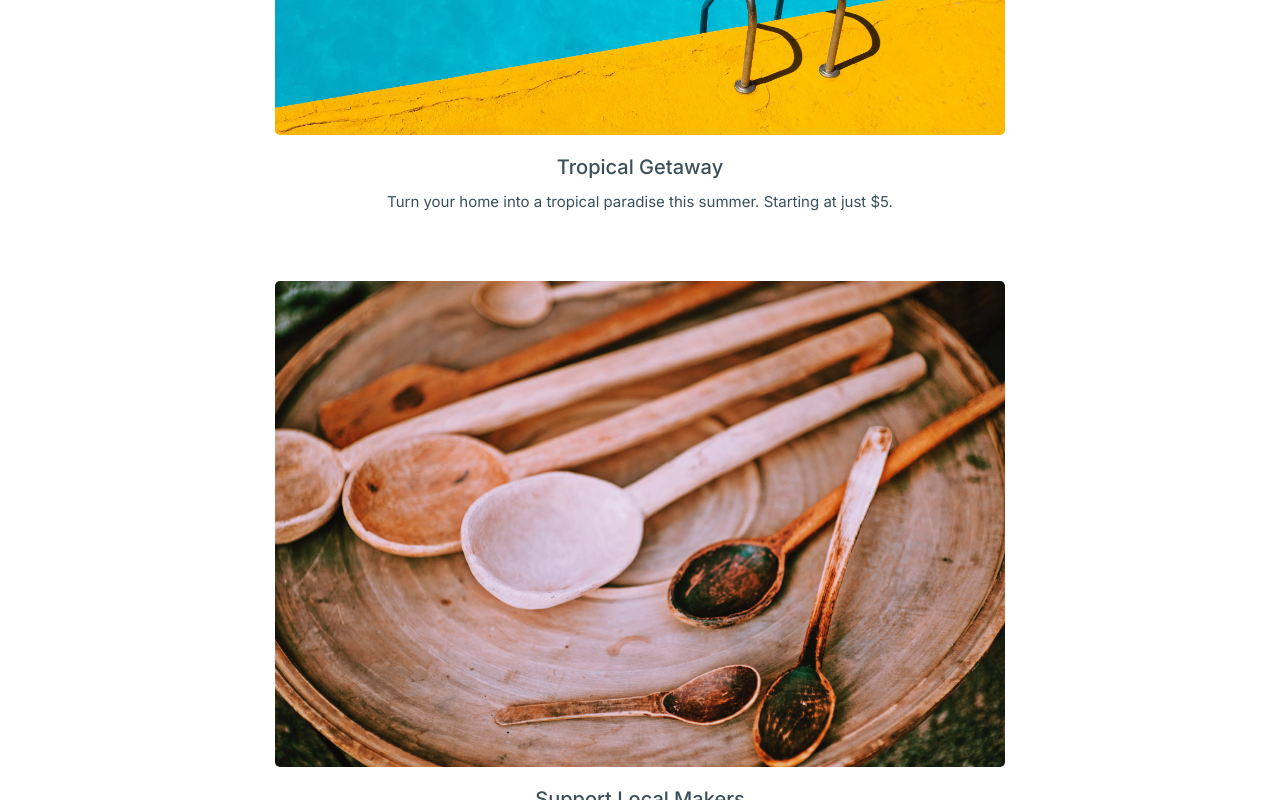
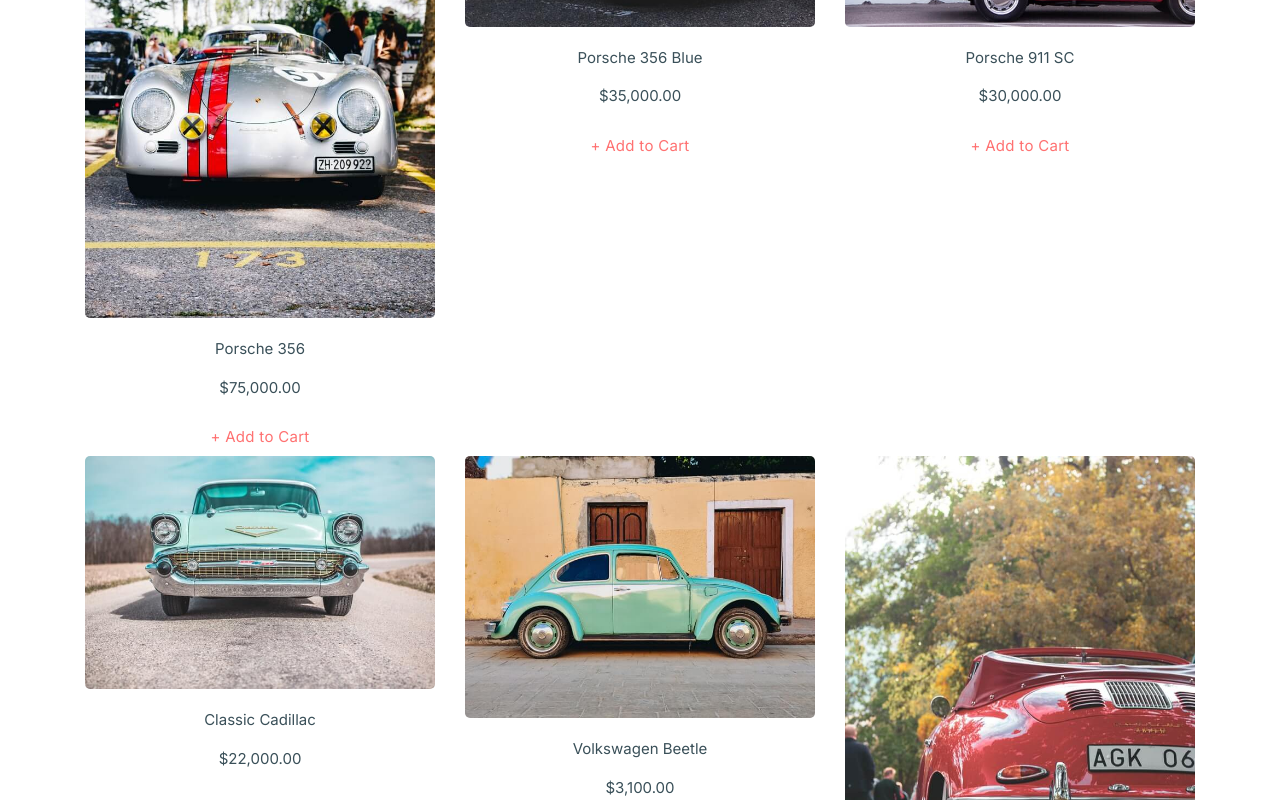
Before and after one commit to harimku/e-commerce-react, a React (Create React App) app: page /automotive in a window 1280 px wide. Before the commit this address led to /home. Shown: the part 380-1180 px from the top of the page. Built offline with nearby package versions, Linux system fonts and the light colour scheme.

Commit message:
Automotive Component

```diff
--- /dev/null
+++ b/src/components/AutomotiveComponent.js
@@ -0,0 +1,41 @@
+import React from 'react';
+import { Card, CardImg, CardBody, CardText, Button } from 'reactstrap';
+import { Link } from 'react-router-dom';
+
+function RenderProduct({product}) {
+    return (
+        <React.Fragment>
+            <Card>
+                <Link to={`/homedecor/${product.id}`}>
+                    <CardImg width="100%" src={product.image} alt={product.name} />
+                </Link>
+                <CardBody className="card-stuff">
+                    <CardText>{product.name}</CardText>
+                    <CardText>{product.price}</CardText>
+                </CardBody>
+                <Button className="btn-custom" color="link" type="submit" value="submit">+ Add to Cart</Button>
+            </Card>
+        </React.Fragment>
+    );
+}
+
+function Automotive(props) {
+    const automotive = props.products.map(product => {
+        return (
+            <div key={product.id} className="col-sm-6 col-md-4">
+                <RenderProduct product={product} />
+            </div>
+        );
+    });
+
+    return (
+        <div className="container">
+            <div className="row">
+                {automotive}
+            </div>
+        </div>
+    );
+}
+
+
+export default Automotive;
--- a/src/components/HeaderComponent.js
+++ b/src/components/HeaderComponent.js
@@ -81,7 +81,7 @@
                                     </NavLink>
                                 </NavItem>
                                 <NavItem>
-                                    <NavLink className="nav-link" to="/">
+                                    <NavLink className="nav-link" to="/automotive">
                                         Automotive
                                     </NavLink>
                                 </NavItem>
--- a/src/components/MainComponent.js
+++ b/src/components/MainComponent.js
@@ -3,6 +3,7 @@
 import Footer from './FooterComponent';
 import Home from './HomeComponent';
 import Homedecor from './HomedecorComponent';
+import Automotive from './AutomotiveComponent';
 import { Switch, Route, Redirect, withRouter } from 'react-router-dom'
 import { connect } from 'react-redux';
 
@@ -11,6 +12,7 @@
     return {
         homepages: state.homepages,
         homedecors: state.homedecors,
+        automotives: state.automotives,
     };
 };
 
@@ -32,6 +34,7 @@
                     <Switch>
                         <Route path='/home' component={HomePage} />
                         <Route exact path='/homedecor' render={() => <Homedecor products={this.props.homedecors} />} />
+                        <Route exact path='/automotive' render={() => <Automotive products={this.props.automotives} />} />
                         <Redirect to='/home' />
                     </Switch>
                 <Footer />
--- a/src/redux/reducer.js
+++ b/src/redux/reducer.js
@@ -1,9 +1,12 @@
 import { HOMEPAGES } from '../shared/homepages';
 import { HOMEDECORS } from '../shared/homedecors';
+import { AUTOMOTIVES } from '../shared/automotives';
 
 export const initialState = {
     homepages: HOMEPAGES,
     homedecors: HOMEDECORS,
+    automotives: AUTOMOTIVES,
+
 };
 
 export const Reducer = (state = initialState, action) => {
--- /dev/null
+++ b/src/shared/automotives.js
@@ -0,0 +1,74 @@
+export const AUTOMOTIVES = [
+    {
+        id: 0,
+        name: "Porsche 356",
+        image: "/assets/images/356.jpg",
+        price: "$75,000.00",
+        featured: true,
+        description: " "
+    },
+    {
+        id: 1,
+        name: "Porsche 356 Blue",
+        image: "/assets/images/356_.jpg",
+        price: "$35,000.00",
+        featured: true,
+        description: " "
+    },
+    {
+        id: 2,
+        name: "Porsche 911 SC",
+        image: "/assets/images/porsche.jpg",
+        price: "$30,000.00",
+        featured: false,
+        description: " "
+    },
+    {
+        id: 3,
+        name: "Classic Cadillac",
+        image: "/assets/images/cadillac.jpg",
+        price: "$22,000.00",
+        featured: false,
+        description: " "
+    },
+    {
+        id: 4,
+        name: "Volkswagen Beetle",
+        image: "/assets/images/beetle.jpg",
+        price: "$3,100.00",
+        featured: false,
+        description: " "
+    },
+    {
+        id: 5,
+        name: "2008 Porsche Carrera Cabriolet",
+        image: "/assets/images/porsche911.jpg",
+        price: "$43,000.00",
+        featured: false,
+        description: " "
+    },
+    {
+        id: 6,
+        name: "1997 Porsche 911 Turbo S",
+        image: "/assets/images/turbo.jpg",
+        price: "$80,000.00",
+        featured: false,
+        description: " "
+    },
+    {
+        id: 7,
+        name: "Harley Lowrider",
+        image: "/assets/images/harley.jpg",
+        price: "$7,900.00",
+        featured: false,
+        description: " "
+    },
+    {
+        id: 8,
+        name: "Vespa Primavera 50cc",
+        image: "/assets/images/vespa.jpg",
+        price: "$990.00",
+        featured: false,
+        description: " "
+    }
+];
```
